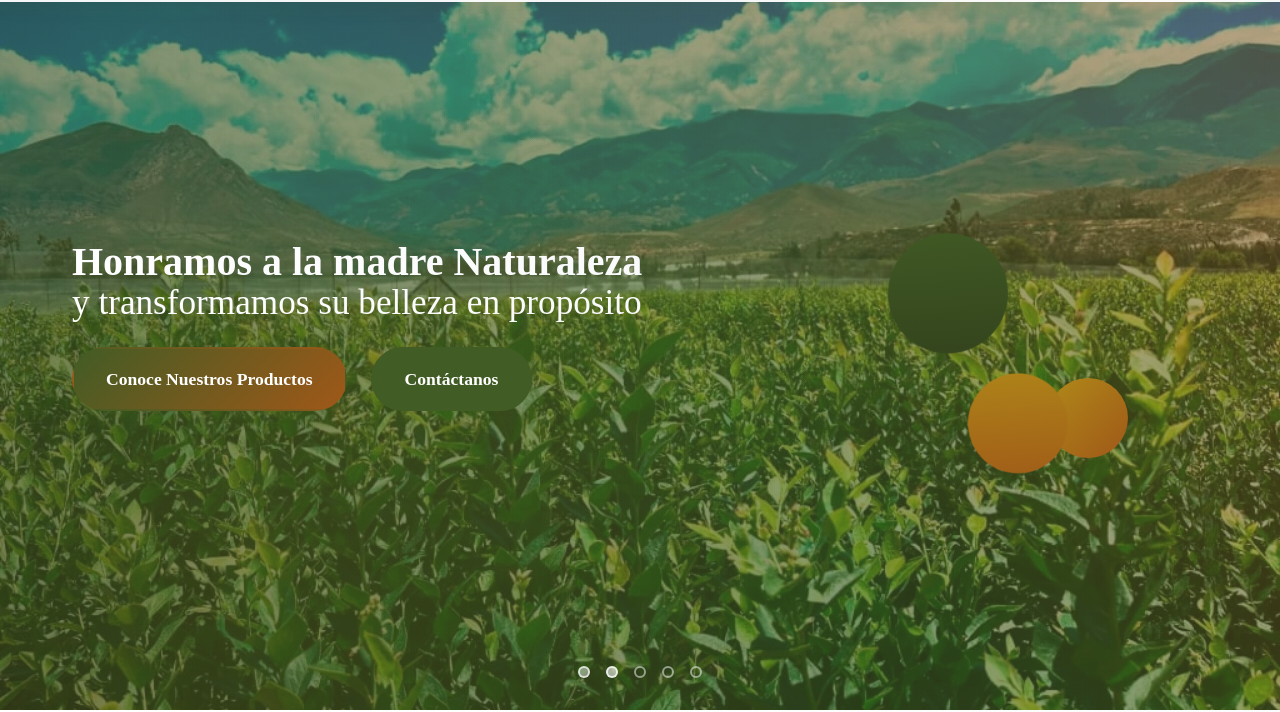
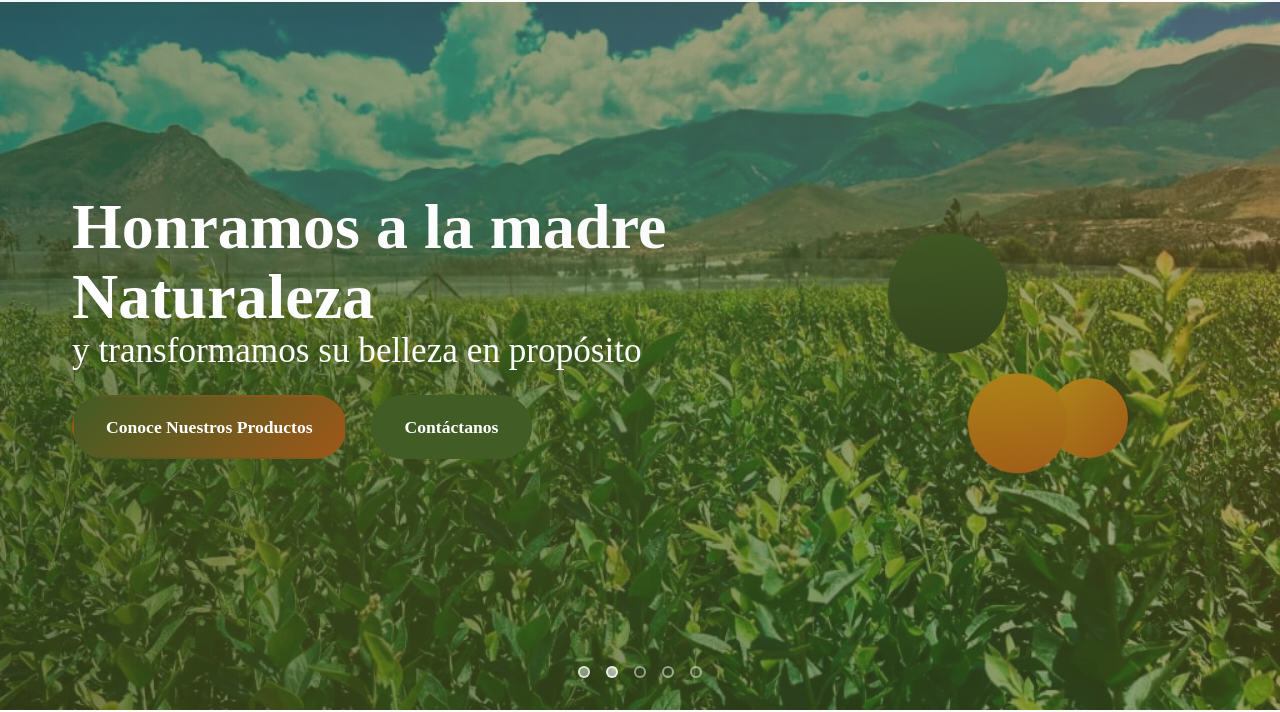
Before and after one commit to daniel123gt/lp-sumaq, an Astro site: page / in a window 1280 px wide. Shown: the part 90-802 px from the top of the page. Built offline with nearby package versions, Linux system fonts and the light colour scheme; Astro itself is replaced by a stand-in of ours; a web font is replaced by a local one.

Commit message:
Finish changes 5

```diff
--- a/src/components/Hero.astro
+++ b/src/components/Hero.astro
@@ -26,7 +26,7 @@
   <div class="container">
     <div class="hero-content">
 
-      <h1 class="hero-title" style="font-size: 2.5rem;">
+      <h1 class="hero-title" style="font-size: 4rem;">
         <span class="title-line">Honramos a la madre Naturaleza
         </span>
         <span class="title-line hero-subtitle"> y transformamos su belleza en propósito
```
